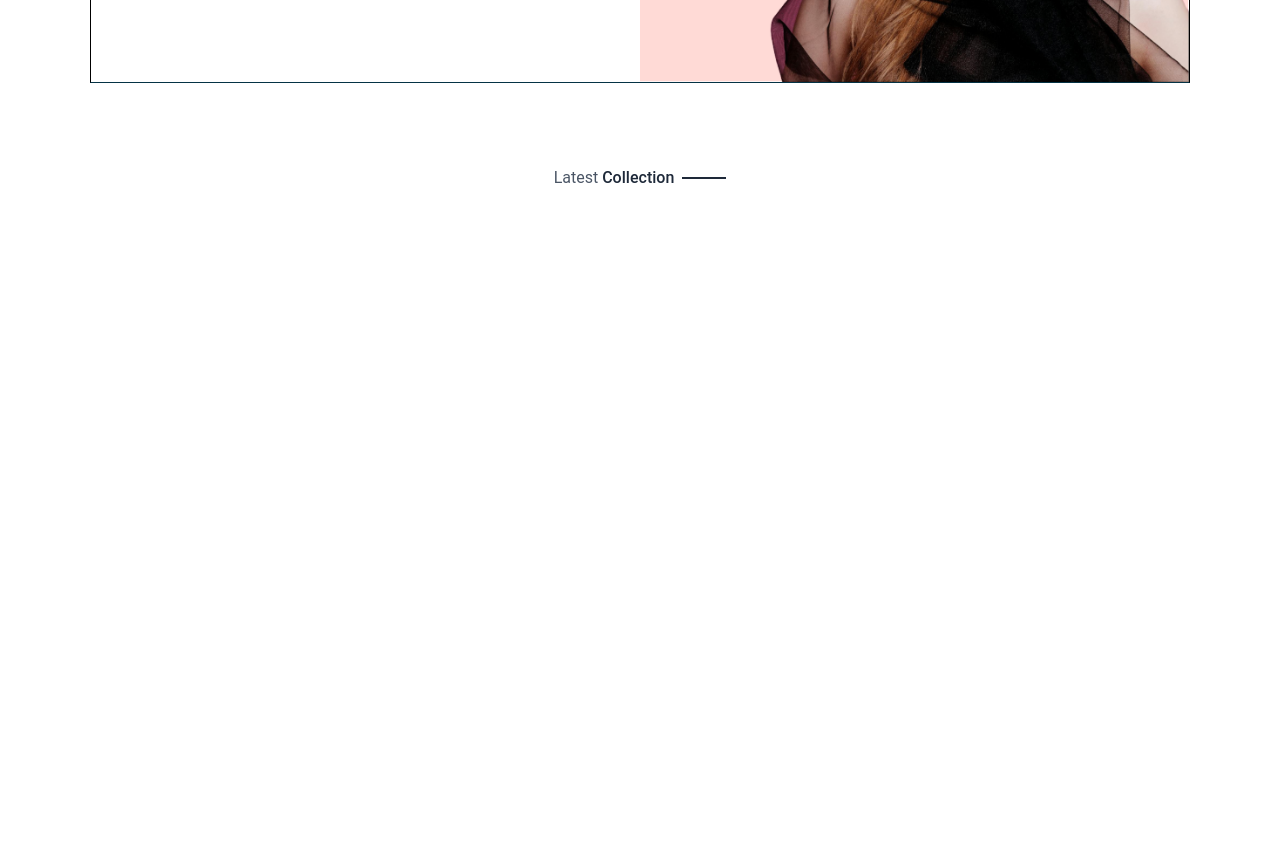
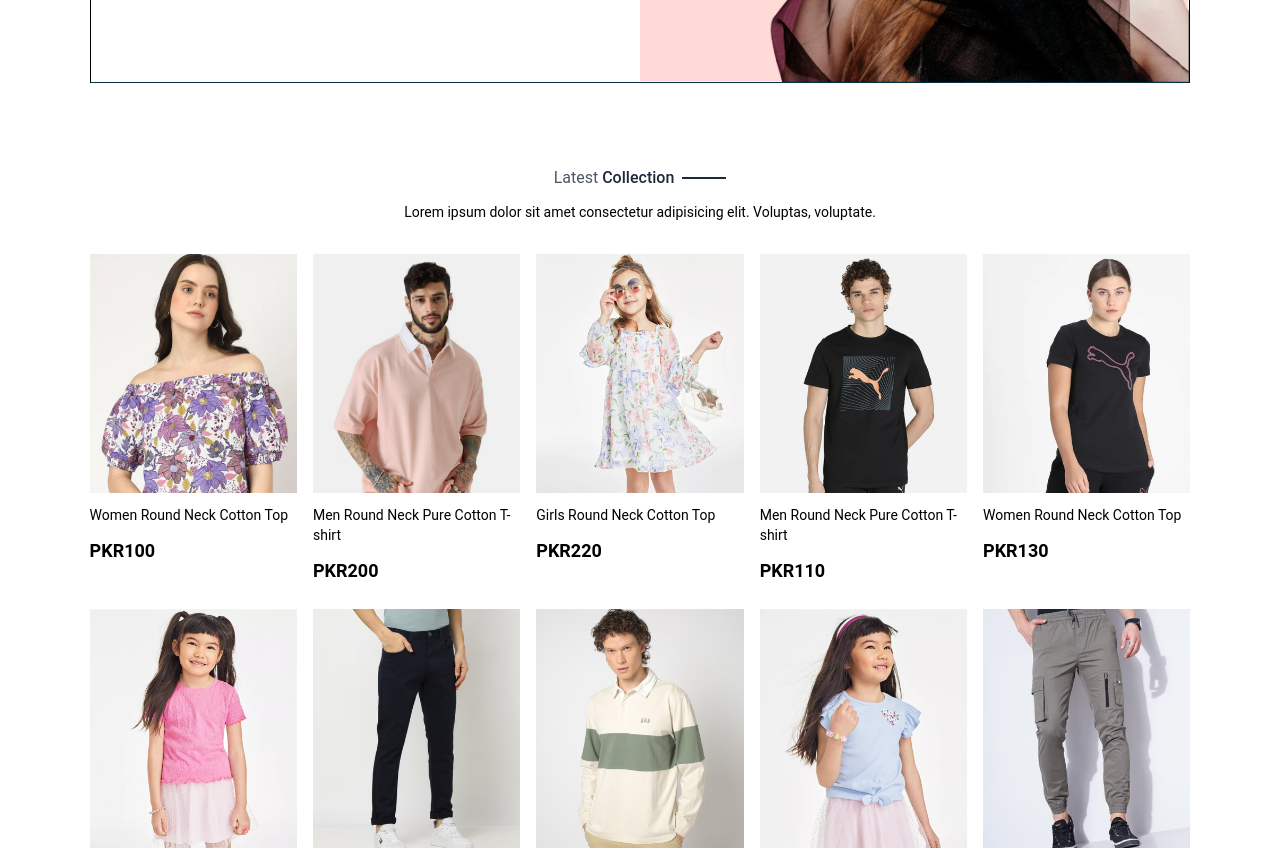
Before and after one commit to mubashirdawood/MERN-E-Commerce-Web-Application-Full-Stack-Project-, a React (Vite) app: page / in a window 1280 px wide. Shown: the part 440-1290 px from the top of the page. Before the commit the page ends 800 px from the top, so only its background shows below. Built offline with nearby package versions, Linux system fonts and the light colour scheme.

Commit message:
Latest Product

```diff
--- a/src/components/LatestCollection.jsx
+++ b/src/components/LatestCollection.jsx
@@ -1,22 +1,39 @@
-import React from 'react'
-import { useContext } from 'react'
-import { ShopContext } from '../context/ShopCOntext'
-import Title from './Title';
+import React from "react";
+import { useContext } from "react";
+import { ShopContext } from "../context/ShopCOntext";
+import Title from "./Title";
+import { useState, useEffect } from "react";
+import ProductItem from "./ProductItem";
 
 const LatestCollection = () => {
-   const {products}=useContext(ShopContext);
+  const { products } = useContext(ShopContext);
+  const [LatestProducts, setLatestProducts]=useState([]);
 
+  useEffect(()=>{
 
+    setLatestProducts(products.slice(0,10));
 
-
+  },[])
   return (
-    <div className='my-10 '>
-      <div className='py-8 text-3xl text-center'>
-          <Title text1={"Latest"} text2={" Collection"}></Title>
+    <div className="my-10 ">
+      <div className="py-8 text-3xl text-center">
+        <Title text1={"Latest"} text2={" Collection"}></Title>
+        <p className="w-3/4 m-auto text-xs md:text-sm  text-shadow-gray-700">
+          Lorem ipsum dolor sit amet consectetur adipisicing elit. Voluptas,
+          voluptate.
+        </p>
+      </div>
+      {/* render products */}
+      <div className="grid grid-cols-2 md:grid-cols-4 lg:grid-cols-5 xl:grid-cols-5 gap-4 gap-y-6">
+       {
+        LatestProducts.map((item, index)=>(
+          <ProductItem key={index} id={item._id} image={item.image} name={item.name} price={item.price} />
+        ))
+      }
       </div>
 
     </div>
-  )
-}
+  );
+};
 
-export default LatestCollection
+export default LatestCollection;
--- /dev/null
+++ b/src/components/ProductItem.jsx
@@ -0,0 +1,20 @@
+
+import { useContext } from 'react';
+import { ShopContext } from '../context/ShopCOntext';
+import { Link } from 'react-router-dom';
+
+const ProductItem = ({id,image,name ,price}) => {
+  const {currency}=useContext(ShopContext);
+
+  return (
+    <Link className='text-gray cursor-pointer mx-auto' to={`/product/${id}`}>
+      <div className='overflow-hidden'>
+        <img className='hover transition ease-in-out' src={image[0]} alt="" />
+      </div>
+      <p className='py-3 text-sm'>{name}</p>
+      <p className='font-bold text-lg'> {currency}{price}</p>
+    </Link>
+  )
+}
+
+export default ProductItem
```
